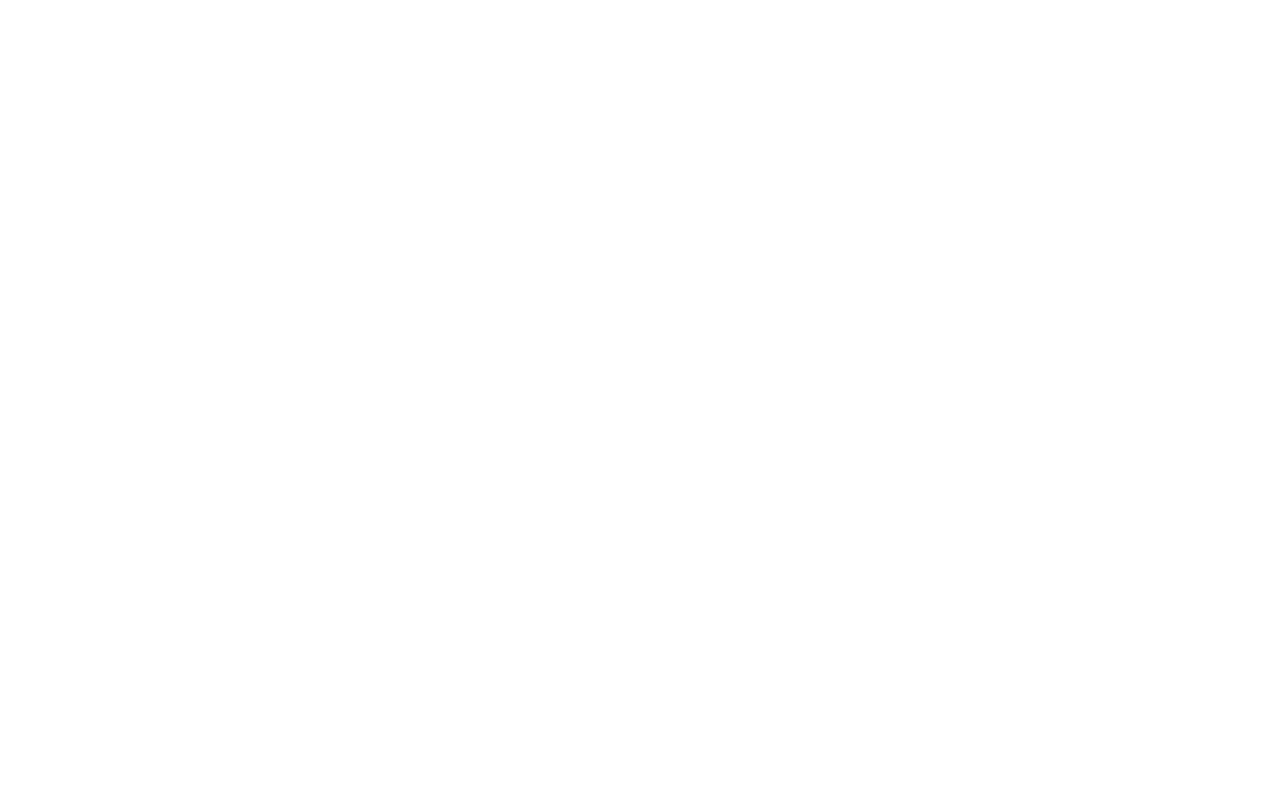
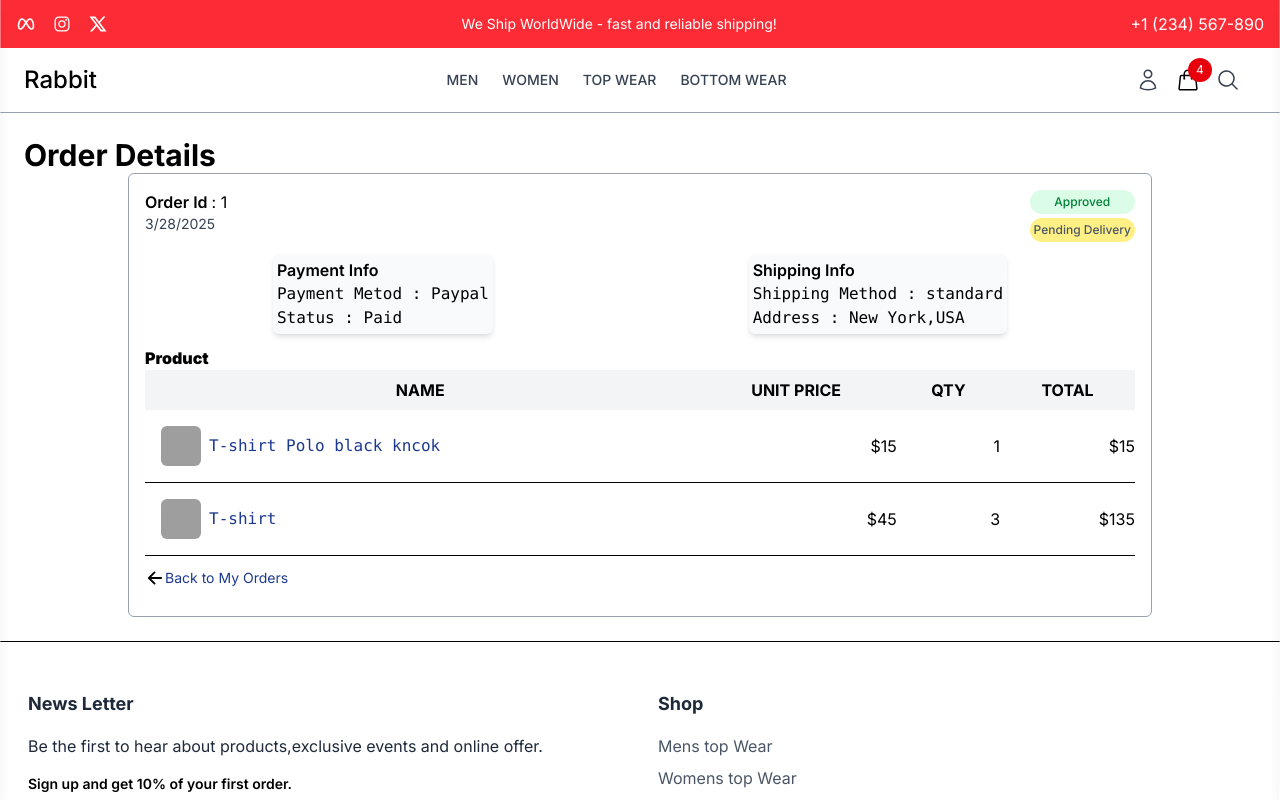
Before and after one commit to Bilalwebdev26/onlinestore-mern, a React (Vite) app in the folder Frontend/: page /order/1 in a window 1280 px wide. Before the commit this address had no page. Shown: the top 800 px of the page. Built offline with nearby package versions, Linux system fonts and the light colour scheme; grey boxes are pictures that could not be loaded.

Commit message:
User UI Done

```diff
--- a/Frontend/src/App.jsx
+++ b/Frontend/src/App.jsx
@@ -10,6 +10,8 @@
 import BestSeller from "./components/Products/BestSeller.jsx";
 import Checkout from "./components/Cart/Checkout.jsx";
 import OrderConfigration from "./pages/OrderConfigration.jsx";
+import OrderDetail from "./pages/OrderDetail.jsx";
+import MyOrderPage from "./pages/MyOrderPage.jsx";
 const App = () => {
   return (
     <div>
@@ -24,6 +26,8 @@
           <Route path="/product/:id" element={<BestSeller />} />
           <Route path="/checkout" element={<Checkout/>}/>
           <Route path="/order-configration" element={<OrderConfigration/>}/>
+          <Route path="/order/:id" element={<OrderDetail/>}/>
+          <Route path="/my-orders" element={<MyOrderPage/>}/>
         </Route>
         {/* User Layout */}
         <Route />
--- a/Frontend/src/components/Cart/PayPalButton.jsx
+++ b/Frontend/src/components/Cart/PayPalButton.jsx
@@ -6,7 +6,7 @@
       <PayPalScriptProvider
         options={{
           "client-id":
-            "AUdxPGYvIVV8acvnG1mwT2PXrRGmr_JLMNHeZeppvALWrvJxgT2-HeteMKslMyJaMUl0I7Qdr6xnkQJT",
+            import.meta.env.VITE_PAYPAL_CLIENT_ID,
         }}
       >
         <PayPalButtons
--- a/Frontend/src/components/Products/FeatureCollection.jsx
+++ b/Frontend/src/components/Products/FeatureCollection.jsx
@@ -15,7 +15,7 @@
             fashion and function . Designed to make you look and feel great
             every day.
           </p>
-          <Link to='/collections/all' className="py-3 px-6 bg-black  text-white text-lg rounded-lg transition-all hover:bg-gray-800">
+          <Link to='/collection/all' className="py-3 px-6 bg-black  text-white text-lg rounded-lg transition-all hover:bg-gray-800">
             Shop Now
           </Link>
         </div>
--- a/Frontend/src/pages/MyOrderPage.jsx
+++ b/Frontend/src/pages/MyOrderPage.jsx
@@ -1,7 +1,9 @@
 import React, { useEffect, useState } from 'react'
+import { useNavigate } from 'react-router-dom';
 
 const MyOrderPage = () => {
     const[orders,setOrder]=useState([])
+    const naviagte = useNavigate()
     useEffect(()=>{
         setTimeout(() => {
             const mockOrder=[
@@ -35,6 +37,9 @@
             setOrder(mockOrder)
         });
     },[])
+    const handleRowClick = (id)=>{
+       naviagte(`/order/${id}`)
+    }
   return (
     <div className='max-w-7xl mx-auto p-4 sm:p-6'>
         <h2 className='text-xl sm:text-2xl font-bold mb-6 '>My Orders</h2>
@@ -53,7 +58,7 @@
                 <tbody>
                     {orders.length>0?(
                         orders.map((order)=>(
-                          <tr key={order._id} className='border-b hover:border-gray-500 cursor-pointer'>
+                          <tr key={order._id} onClick={()=>{handleRowClick(order._id)}} className='border-b hover:border-gray-500 cursor-pointer'>
                             <td className='py-2 px-2 sm:py-4 sm:px-4'>
                                 <img src={order.orderItems[0]?.image} alt={order.orderItems[0?.name]}
                                 className='w-10 h-10 sm:w-12 sm:h-12 object-cover rounded-lg'
--- /dev/null
+++ b/Frontend/src/pages/OrderDetail.jsx
@@ -0,0 +1,156 @@
+import React, { useEffect, useState } from "react";
+import { Link, useParams } from "react-router-dom";
+import { IoArrowBack } from "react-icons/io5";
+
+const OrderDetail = () => {
+  const { id } = useParams();
+  const [orderDetail, setOrderDetail] = useState(null);
+  useEffect(() => {
+    const mockOrder = {
+      _id: id,
+      createdAt: new Date(),
+      isPaid: true,
+      isDelivered: false,
+      paymentMethod: "Paypal",
+      shippingMethod: "standard",
+      shippingAddress: {
+        city: "New York",
+        country: "USA",
+      },
+      orderItem: [
+        {
+          productId: 1,
+          name: "T-shirt Polo black kncok",
+          size: "M",
+          color: "red",
+          quantity: 1,
+          price: 15,
+          image: "https://picsum.photos/200?random=1",
+        },
+        {
+          productId: 2,
+          name: "T-shirt",
+          size: "M",
+          color: "red",
+          quantity: 3,
+          price: 45,
+          image: "https://picsum.photos/200?random=2",
+        },
+      ],
+    };
+    setOrderDetail(mockOrder);
+  }, [id]);
+  return (
+    <div className="mx-auto max-w-7xl p-4 sm:p-6">
+      <h2 className="font-bold text-3xl">Order Details</h2>
+      {!orderDetail ? (
+        <p>No Order Detail Found</p>
+      ) : (
+        <div className="p-4 max-w-5xl mx-auto border rounded-md border-gray-400">
+          <div className="flex justify-between flex-col md:flex-row">
+            <div className="">
+              <p>
+                <span className="font-semibold">Order Id </span>:{" "}
+                {orderDetail._id}
+              </p>
+              <p className="text-sm text-gray-700">
+                {new Date(orderDetail.createdAt).toLocaleDateString()}
+              </p>
+            </div>
+            <div className="space-y-1 mb-3">
+              {orderDetail.isPaid ? (
+                <p className="bg-green-100 rounded-xl p-1 text-xs text-center font-medium text-green-700">
+                  Approved
+                </p>
+              ) : (
+                <p className="bg-red-100 rounded-xl p-1 text-xs text-center font-medium text-red-700">
+                  Not Paid
+                </p>
+              )}
+              {orderDetail.isDelivered ? (
+                <p className="rounded-xl p-1 text-xs text-center font-medium text-emerald-900 bg-green-300">
+                  Delivered
+                </p>
+              ) : (
+                <p className="rounded-xl p-1 text-xs text-center font-medium text-gray-600  bg-yellow-200 ">
+                  Pending Delivery
+                </p>
+              )}
+            </div>
+          </div>
+          <div className="flex justify-around flex-col md:flex-row">
+            <div className="mb-3 border bg-gray-50 rounded-md border-gray-400 p-1 md:border-none md:bg-none shadow-md">
+              <h2 className="font-semibold">Payment Info</h2>
+              <p className="font-mono">
+                Payment Metod : {orderDetail.paymentMethod}
+              </p>
+              <p className="font-mono">
+                Status : {orderDetail.isPaid ? "Paid" : "Not Paid"}
+              </p>
+            </div>
+            <div className="mb-3 border bg-gray-50 rounded-md border-gray-400 p-1 md:border-none md:bg-none shadow-md">
+              <h2 className="font-semibold">Shipping Info</h2>
+              <p className="font-mono">
+                Shipping Method : {orderDetail.shippingMethod}
+              </p>
+              <p className="font-mono">
+                Address : {orderDetail.shippingAddress?.city},
+                {orderDetail.shippingAddress?.country}
+              </p>
+            </div>
+          </div>
+          <div className="">
+            <h2 className="font-black">Product</h2>
+            <table className="w-full">
+              <thead className="bg-gray-100 uppercase rounded-md">
+                <tr>
+                  <th className="py-2 px-4 sm:px-3">Name</th>
+                  <th className="py-2 px-4 sm:px-3">Unit Price</th>
+                  <th className="py-2 px-4 sm:px-3">Qty</th>
+                  <th className="py-2 px-4 sm:px-3">Total</th>
+                </tr>
+              </thead>
+              <tbody>
+                {orderDetail.orderItem.map((item, index) => (
+                  <tr className="border-b hover:border-gray-700" key={index}>
+                    <td className="p-2 sm:p-4 flex items-center font-mono gap-2 flex-col md:flex-row text-start">
+                      <img
+                        src={item.image}
+                        alt={item.name}
+                        className="w-10 h-10 rounded-md object-cover"
+                      />
+                      <Link
+                        to={`/product/${item.productId}`}
+                        className="text-md text-blue-900"
+                      >
+                        {item.name}
+                      </Link>
+                    </td>
+                    <td className="text-right">
+                      <span>${item.price}</span>
+                    </td>
+                    <td className="text-right">
+                      <span>{item.quantity}</span>
+                    </td>
+                    <td className="text-right">
+                      <span>${item.price * item.quantity}</span>
+                    </td>
+                  </tr>
+                ))}
+              </tbody>
+            </table>
+            <Link
+              className="font-normal text-sm text-blue-900 flex items-center my-3"
+              to={"/my-orders"}
+            >
+              <IoArrowBack className="text-black font-bold w-5 h-5" />
+              Back to My Orders
+            </Link>
+          </div>
+        </div>
+      )}
+    </div>
+  );
+};
+
+export default OrderDetail;
```
Also changed, not shown: 1 other file (tests, documents, lock files or other folders).
